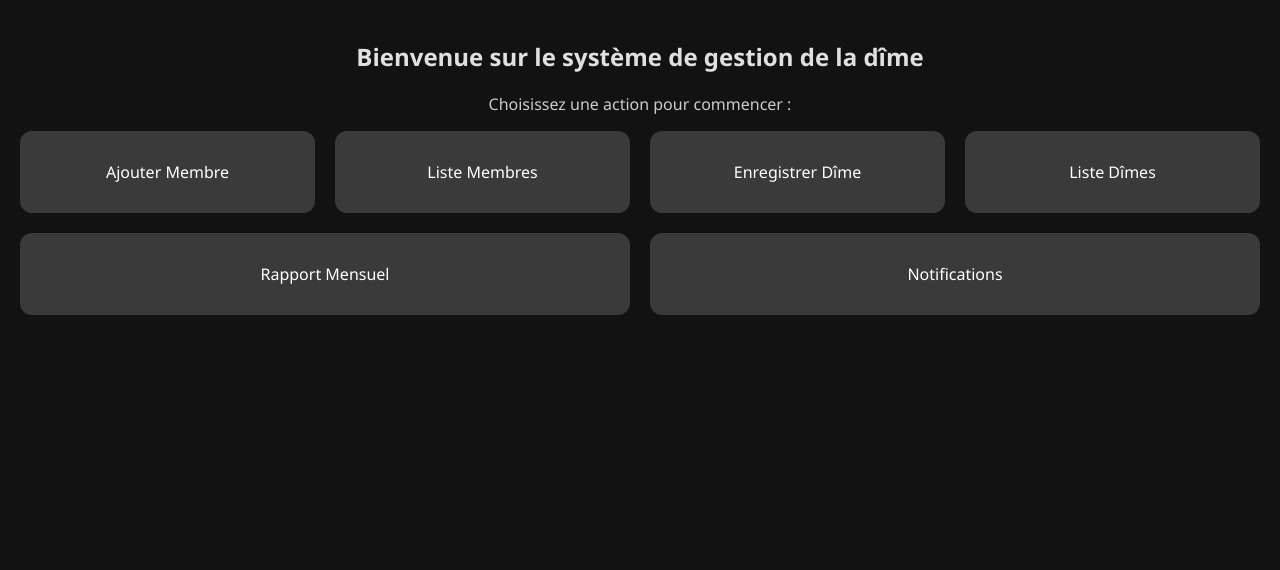
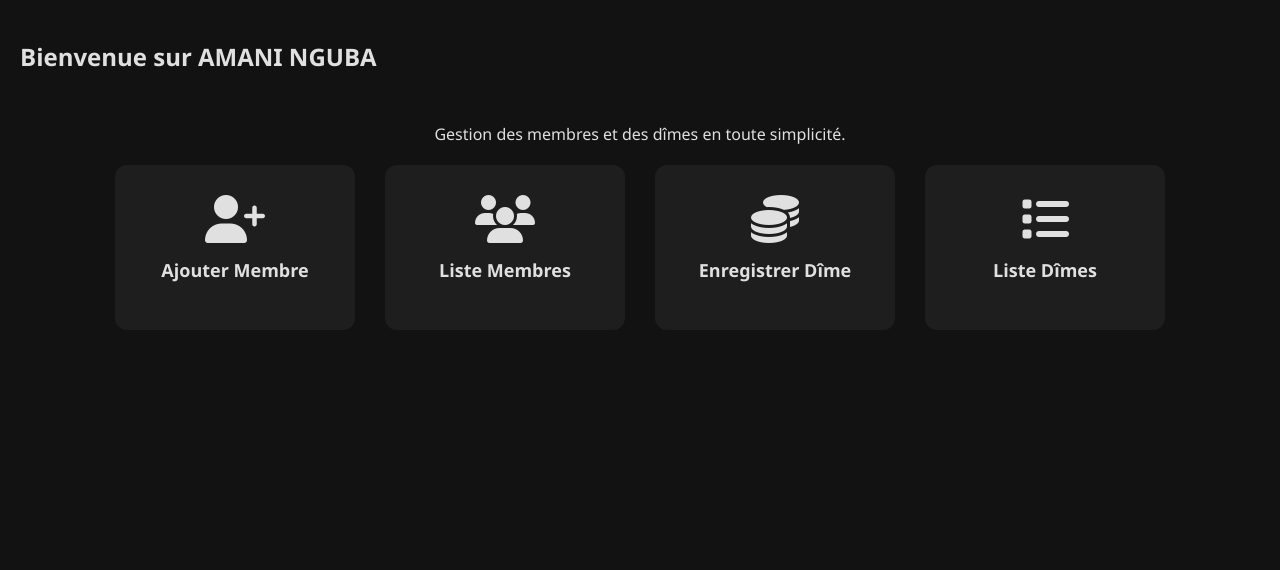
Before and after one commit to Andrebeet1/dimeamaninguba, a Flask app: page /home in a window 1280 px wide. Shown: the part 75-645 px from the top of the page. Run offline with Flask 3, Linux system fonts and the light colour scheme.

Commit message:
Update home.html

```diff
--- a/templates/home.html
+++ b/templates/home.html
@@ -1,14 +1,58 @@
-{% extends "base.html" %}
+
+{% extends 'base.html' %}
+{% block title %}Accueil{% endblock %}
 {% block content %}
-<h2 style="text-align:center; margin-bottom:20px;">Bienvenue sur le système de gestion de la dîme</h2>
-<p style="text-align:center; color:#cccccc;">Choisissez une action pour commencer :</p>
+<h2>Bienvenue sur AMANI NGUBA</h2>
+<div class="salon">
+    <p>Gestion des membres et des dîmes en toute simplicité.</p>
+    <div class="cards">
+        <div class="card">
+            <i class="fas fa-user-plus fa-3x"></i>
+            <h3>Ajouter Membre</h3>
+        </div>
+        <div class="card">
+            <i class="fas fa-users fa-3x"></i>
+            <h3>Liste Membres</h3>
+        </div>
+        <div class="card">
+            <i class="fas fa-coins fa-3x"></i>
+            <h3>Enregistrer Dîme</h3>
+        </div>
+        <div class="card">
+            <i class="fas fa-list fa-3x"></i>
+            <h3>Liste Dîmes</h3>
+        </div>
+    </div>
+</div>
 
-<div style="display:flex; flex-wrap:wrap; gap:20px; justify-content:center;">
-    <a href="{{ url_for('ajouter_membre') }}" style="flex:1 0 200px; background:#3a3a3a; padding:30px; border-radius:12px; text-align:center; color:#fff; text-decoration:none; transition:0.3s;">Ajouter Membre</a>
-    <a href="{{ url_for('liste_membre') }}" style="flex:1 0 200px; background:#3a3a3a; padding:30px; border-radius:12px; text-align:center; color:#fff; text-decoration:none; transition:0.3s;">Liste Membres</a>
-    <a href="{{ url_for('enregistrer_dime') }}" style="flex:1 0 200px; background:#3a3a3a; padding:30px; border-radius:12px; text-align:center; color:#fff; text-decoration:none; transition:0.3s;">Enregistrer Dîme</a>
-    <a href="{{ url_for('liste_dime') }}" style="flex:1 0 200px; background:#3a3a3a; padding:30px; border-radius:12px; text-align:center; color:#fff; text-decoration:none; transition:0.3s;">Liste Dîmes</a>
-    <a href="{{ url_for('rapport_mensuel') }}" style="flex:1 0 200px; background:#3a3a3a; padding:30px; border-radius:12px; text-align:center; color:#fff; text-decoration:none; transition:0.3s;">Rapport Mensuel</a>
-    <a href="{{ url_for('notifications') }}" style="flex:1 0 200px; background:#3a3a3a; padding:30px; border-radius:12px; text-align:center; color:#fff; text-decoration:none; transition:0.3s;">Notifications</a>
-</div>
+<style>
+.salon {
+    text-align: center;
+    margin-top: 50px;
+}
+.cards {
+    display: flex;
+    justify-content: center;
+    gap: 30px;
+    flex-wrap: wrap;
+    margin-top: 20px;
+}
+.card {
+    background-color: #1E1E1E;
+    padding: 30px;
+    border-radius: 12px;
+    width: 180px;
+    transition: transform 0.2s;
+    cursor: pointer;
+}
+.card:hover {
+    transform: scale(1.05);
+    background-color: #272727;
+}
+.card h3 {
+    margin-top: 15px;
+    font-size: 18px;
+    color: #E0E0E0;
+}
+</style>
 {% endblock %}
```
